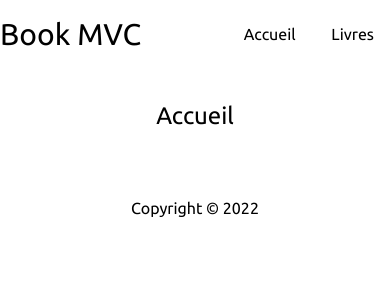
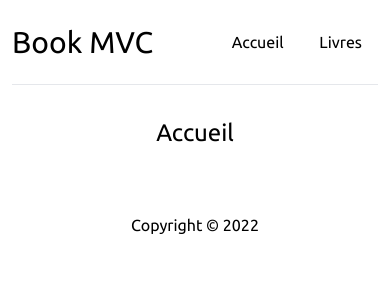
Before and after one commit to dwwm-bethune/book-mvc, a PHP site: page / in a window 390 px wide. Shown: the top 300 px of the page. Run offline with PHP 8.4, Linux system fonts and the light colour scheme; some libraries are stand-ins or nearby versions.

Commit message:
Fix typo and responsive

```diff
--- a/views/books/list.html.php
+++ b/views/books/list.html.php
@@ -1,9 +1,9 @@
 <?php self::partial('partials/header'); ?>
 
-    <div class="max-w-5xl mx-auto">
+    <div class="max-w-5xl mx-auto px-3">
         <div class="flex flex-wrap -mx-3">
             <?php foreach ($books as $book) { ?>
-                <div class="w-1/4 mb-6">
+                <div class="w-1/2 lg:w-1/4 mb-6">
                     <div class="bg-white shadow-lg rounded-lg h-full mx-3">
                         <a href="<?= BASE_URL; ?>/book/<?= $book->id; ?>">
                             <img class="rounded-t-lg" src="<?= $book->image(); ?>" alt="<?= $book->title; ?>">
--- a/views/home.html.php
+++ b/views/home.html.php
@@ -1,6 +1,6 @@
 <?php require __DIR__.'/partials/header.html.php'; ?>
 
-    <div claxéss="max-w-5xl mx-auto">
+    <div class="max-w-5xl mx-auto">
         <h1 class="text-center text-2xl">Accueil</h1>
     </div>
 
--- a/views/partials/header.html.php
+++ b/views/partials/header.html.php
@@ -8,8 +8,8 @@
     <script src="https://cdn.tailwindcss.com?plugins=forms,typography,aspect-ratio,line-clamp"></script>
 </head>
 <body class="font-[Ubuntu]">
-    <div class="max-w-5xl mx-auto mb-8">
-        <div class="flex justify-between items-center py-4">
+    <div class="max-w-5xl mx-auto px-3 mb-8">
+        <div class="flex justify-between items-center py-6 border-b">
             <h2 class="text-3xl">
                 <a href="<?= BASE_URL; ?>/">Book MVC</a>
             </h2>
```
